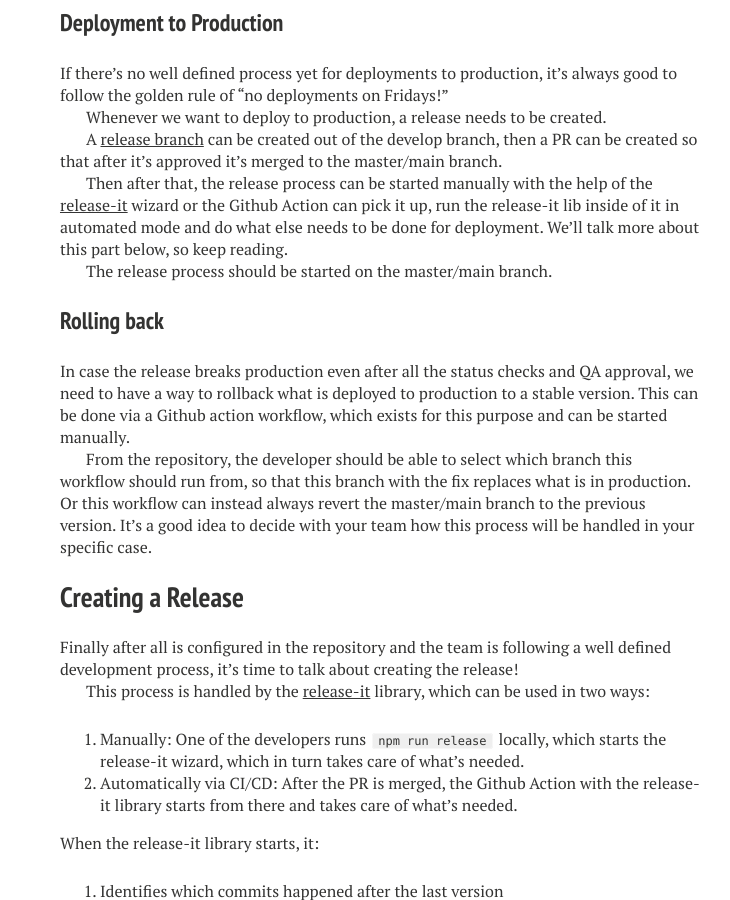
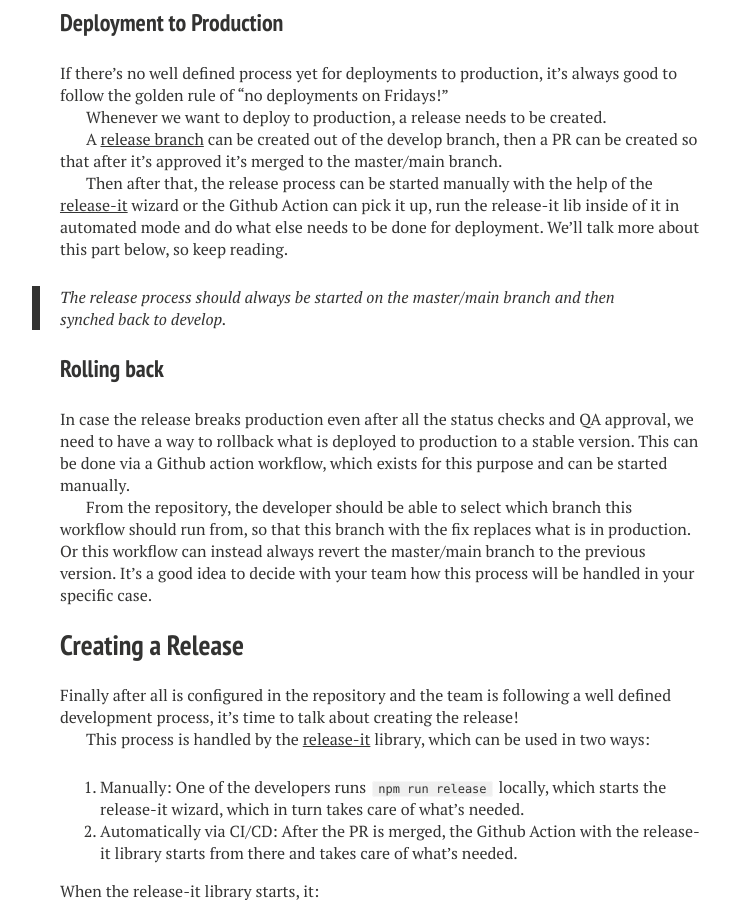
Before and after one commit to jonathas/jonathas.github.io, a Jekyll site: the page built from _posts/2023-01-15-efficient-software-release-management-with-automated-changelog-generation.md, in a window 1280 px wide and 900 px high, scrolled down 7869 px. Shown: the whole window, without its empty margins (260-990 px from the left). Built offline with Jekyll 4.4.1, drawn with Linux system fonts in a browser that asks for light colours; nearby versions of some CDN libraries; comment, search, counter and statistics services are not loaded.

Commit message:
chore: added more info about release

```diff
--- a/_posts/2023-01-15-efficient-software-release-management-with-automated-changelog-generation.md
+++ b/_posts/2023-01-15-efficient-software-release-management-with-automated-changelog-generation.md
@@ -258,7 +258,7 @@ A [release branch](https://www.atlassian.com/git/tutorials/comparing-workflows/g
 
 Then after that, the release process can be started manually with the help of the [release-it](https://www.npmjs.com/package/release-it) wizard or the Github Action can pick it up, run the release-it lib inside of it in automated mode and do what else needs to be done for deployment. We'll talk more about this part below, so keep reading.
 
-The release process should be started on the master/main branch.
+> The release process should always be started on the master/main branch and then synched back to develop.
 
 ### Rolling back
 
```
